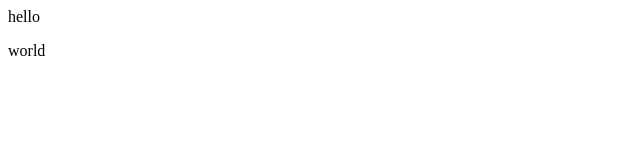
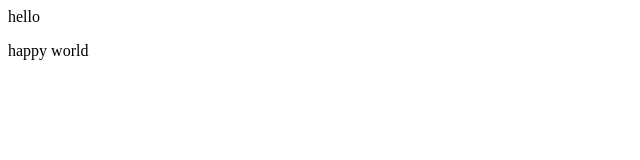
Before and after one commit to jincynj/GITPRACTICE, a plain HTML site: page index.html in a window 1280 px wide. Shown: the full height of the page, 0-640 px from the left. Drawn offline with Linux system fonts and the light colour scheme.

Commit message:
updated index.html

```diff
--- a/index.html
+++ b/index.html
@@ -1,2 +1,2 @@
 <div>hello</div>
-<p>world</p>
+<p>happy world</p>
```
